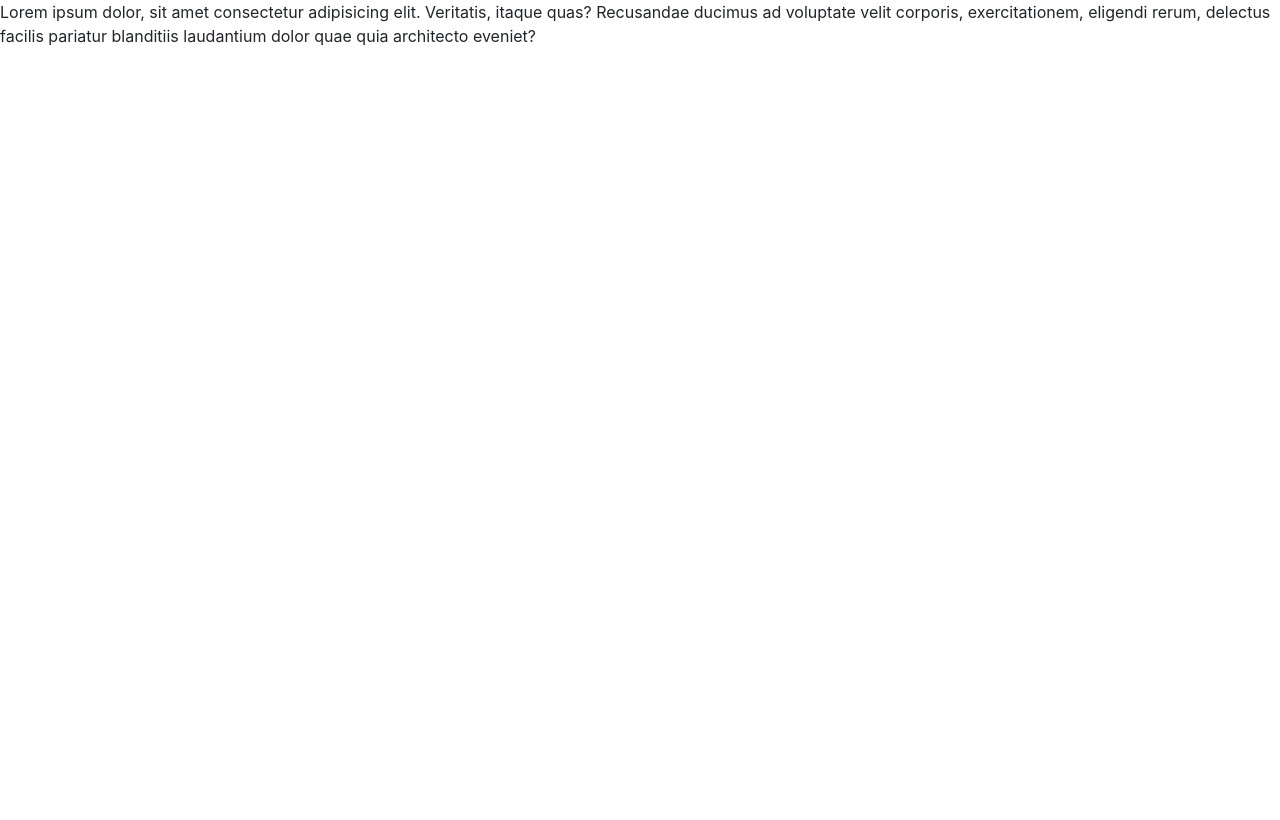
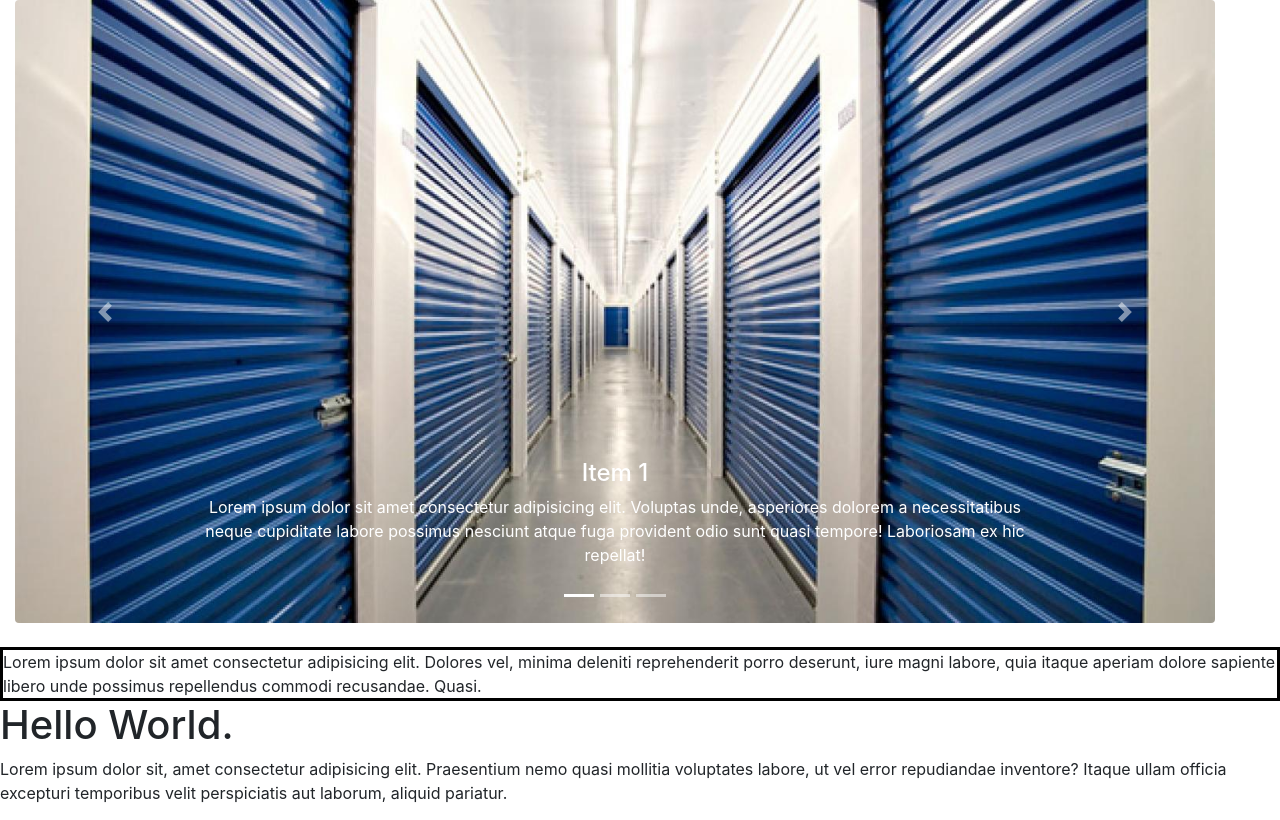
Before and after one commit to tommyliu313/selfprojectdjango, a Django app: page / in a window 1280 px wide. Shown: the top 820 px of the page. Before the commit the page ends 46 px from the top, so only its background shows below. Run offline with Django 4.2, Linux system fonts and the light colour scheme; some libraries are stand-ins or nearby versions.

Commit message:
20240921 1741

```diff
--- a/templates/pages/index.html
+++ b/templates/pages/index.html
@@ -1,10 +1,86 @@
 {% extends 'base.html' %}
 {% load static %}
 {% block content %}
-<section>
-    <p>
-        Lorem ipsum dolor, sit amet consectetur adipisicing elit. Veritatis, itaque quas? Recusandae ducimus ad voluptate velit corporis, exercitationem, eligendi rerum, delectus facilis pariatur blanditiis laudantium dolor quae quia architecto eveniet?
+    <div class="col">
+    <div id="photoslide" class="carousel slide" data-ride="carousel" role="listbox" style="width: 75rem; object-fit: contain">
+    <ol class="carousel-indicators">
+      <li data-target="#photoslide" data-slide-to="0" class="active"></li>
+      <li data-target="#photoslide" data-slide-to="1"></li>
+      <li data-target="#photoslide" data-slide-to="2"></li>
+    </ol>
+    <div class="carousel-inner">
+      <div class="carousel-item active" style="position: relative;">
+        <img class="rounded w-100 img-fluid" src={% static "photo/photo1.jpg" %} alt="First slide" style=" object-fit: contain;">
+        <div class="carousel-caption">
+            <h4 class="text-center">Item 1</h4>
+            <p class="text-center">Lorem ipsum dolor sit amet consectetur adipisicing elit. Voluptas unde, asperiores dolorem a necessitatibus neque cupiditate labore possimus nesciunt atque fuga provident odio sunt quasi tempore! Laboriosam ex hic repellat!</p>
+        </div>
+      </div>
+      <div class="carousel-item" style="position: relative;">
+        <img class="rounded w-100 img-fluid" src={% static "photo/photo2.jpg" %} alt="Second slide" style=" object-fit: contain;">
+        <div class="carousel-caption">
+            <h4 class="text-center">Item 2</h4>
+            <p class="text-center">Lorem ipsum dolor sit amet, consectetur adipisicing elit. Deleniti aperiam assumenda officia repudiandae beatae similique voluptatem ducimus, quibusdam, facilis incidunt reprehenderit tenetur in minima magni ipsam dicta iusto itaque? Blanditiis.</p>
+        </div>
+      </div>
+      <div class="carousel-item" style="position: relative;">
+        <img class="rounded w-100 img-fluid" src={% static "photo/photo3.jpg" %} alt="Third slide" style=" object-fit: contain;">
+        <div class="carousel-caption">
+            <h4 class="text-center">Item 3</h4>
+            <p class="text-center">Lorem ipsum dolor sit amet, consectetur adipisicing elit. Deleniti aperiam assumenda officia repudiandae beatae similique voluptatem ducimus, quibusdam, facilis incidunt reprehenderit tenetur in minima magni ipsam dicta iusto itaque? Blanditiis.</p>
+
+        </div>
+      </div>
+    </div>
+    <a class="carousel-control-prev" href="#photoslide" role="button" data-slide="prev">
+      <span class="carousel-control-prev-icon" aria-hidden="true"></span>
+      <span class="sr-only">Previous</span>
+    </a>
+    <a class="carousel-control-next" href="#photoslide" role="button" data-slide="next">
+      <span class="carousel-control-next-icon" aria-hidden="true"></span>
+      <span class="sr-only">Next</span>
+    </a>
+  </div>
+</div>
+<br>
+<div style="display: block; border: 3px solid #000000">
+    <span>
+        Lorem ipsum dolor sit amet consectetur adipisicing elit. Dolores vel, minima deleniti reprehenderit porro deserunt, iure magni labore, quia itaque aperiam dolore sapiente libero unde possimus repellendus commodi recusandae. Quasi.
+    </span>
+</div>
+<div class="row">
+    <div class="col">
+        <h1 class="text-left">Hello World.</h1>
+        <p class="text-left">Lorem ipsum dolor sit, amet consectetur adipisicing elit. Praesentium nemo quasi mollitia voluptates labore, ut vel error repudiandae inventore? Itaque ullam officia excepturi temporibus velit perspiciatis aut laborum, aliquid pariatur.</p>
+    </div>
+</div>
+<div class="card-columns">
+    <div class="card bg-warning">
+    <img src="https://picsum.photos/500/400" alt="" class="card-img img-fluid" style="border-radius: 25% 25% 25% 25%;">
+    <h4 class="card-title text-center">Card Title</h4>
+    <h4 class="card-subtitle text-muted text-center">Card Subtitle</h4>
+    <p class="card-text text-center">
+        Lorem, ipsum dolor sit amet consectetur adipisicing elit. Praesentium eos reiciendis accusantium, enim placeat neque laudantium cumque eveniet impedit quasi autem libero modi amet perferendis commodi tempora quam sunt earum.
     </p>
-</section>
-
+    <button class="btn btn-outline-primary">Read More</button>
+</div>
+<div class="card bg-warning">
+    <img src="https://picsum.photos/500/400" alt="" class="card-img img-fluid" style="border-radius: 25% 25% 25% 25%;">
+    <h4 class="card-title text-center">Card Title</h4>
+    <h4 class="card-subtitle text-muted text-center">Card Subtitle</h4>
+    <p class="card-text text-center">
+        Lorem, ipsum dolor sit amet consectetur adipisicing elit. Praesentium eos reiciendis accusantium, enim placeat neque laudantium cumque eveniet impedit quasi autem libero modi amet perferendis commodi tempora quam sunt earum.
+    </p>
+    <button class="btn btn-outline-primary">Read More</button>
+</div>
+<div class="card bg-warning">
+    <img src="https://picsum.photos/500/400" alt="" class="card-img img-fluid" style="border-radius: 25% 25% 25% 25%;">
+    <h4 class="card-title text-center">Card Title</h4>
+    <h4 class="card-subtitle text-muted text-center">Card Subtitle</h4>
+    <p class="card-text text-center">
+        Lorem, ipsum dolor sit amet consectetur adipisicing elit. Praesentium eos reiciendis accusantium, enim placeat neque laudantium cumque eveniet impedit quasi autem libero modi amet perferendis commodi tempora quam sunt earum.
+    </p>
+    <button class="btn btn-outline-primary">Read More</button>
+</div>
+</div>
 {% endblock %}
```
Also changed, not shown: newprojecttrial/static/photo/photo1.jpg (added), newprojecttrial/static/photo/photo2.jpg (added), newprojecttrial/static/photo/photo3.jpg (added), static/photo/photo1.jpg (added), static/photo/photo2.jpg (added), static/photo/photo3.jpg (added).
